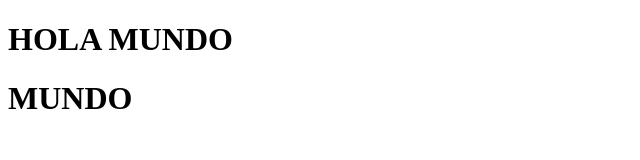
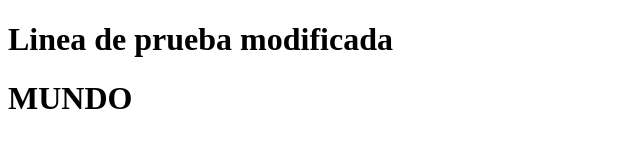
Before and after one commit to derlyvivianamurcia/ejercicio8.1, a plain HTML site: page index.html in a window 1280 px wide. Shown: the whole page, without its empty margins (0-640 px from the left). Drawn offline with Linux system fonts and the light colour scheme.

Commit message:
Index modificado

```diff
--- a/index.html
+++ b/index.html
@@ -8,7 +8,7 @@
 </head>
 
 <body>
-    <h1>HOLA MUNDO</h1>
+    <h1>Linea de prueba modificada</h1>
     <h1>MUNDO</h1>
 
 </body>
```
